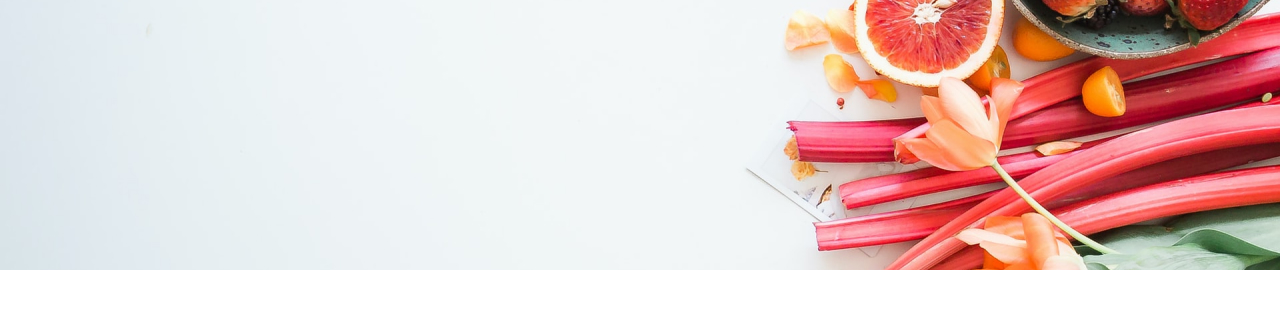
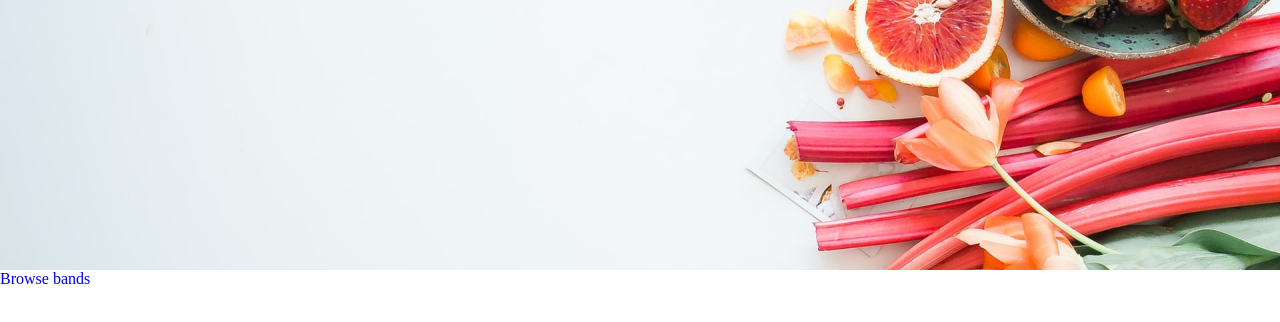
Before and after one commit to SergioPtashynski/Homeworks, a plain HTML site: page index.html in a window 1280 px wide. Shown: the part 230-552 px from the top of the page. Drawn offline with nearby package versions, Linux system fonts and the light colour scheme.

Commit message:
background homework btn

```diff
--- a/index.html
+++ b/index.html
@@ -17,5 +17,8 @@
     <h1>Support Your Local Artisans</h1>
     <p>Discover brands and theit stories</p>
 </div>
+<div class="btn">
+    <a href="#">Browse bands</a>
+</div>
     </body>
 </html>
```
